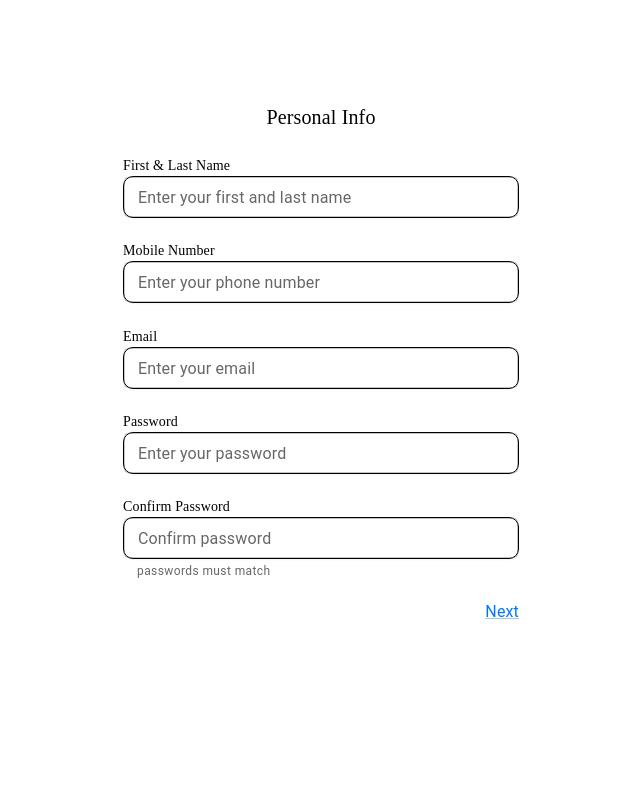
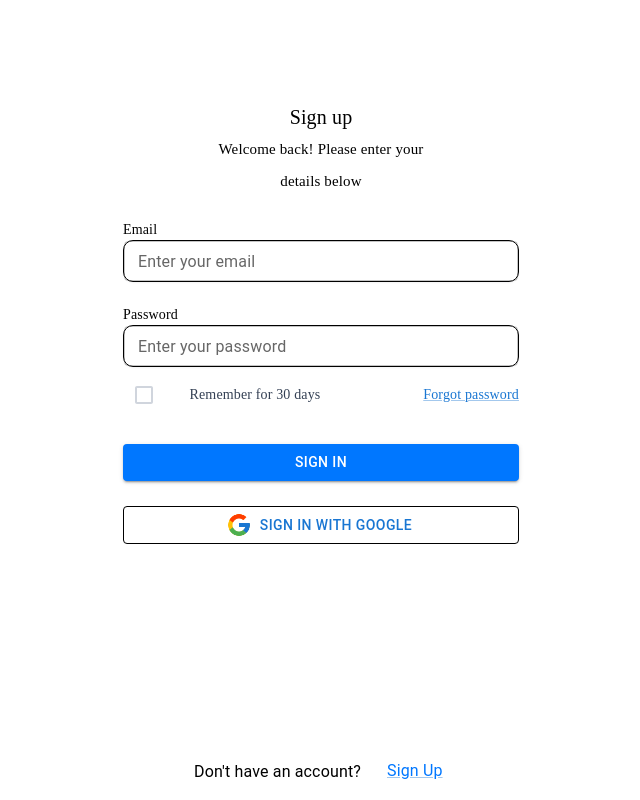
Before and after one commit to jawadparvez/Greenbriar, a React (Create React App) app: page / in a window 1280 px wide. Shown: the top 800 px of the page, without its empty margins (319-959 px from the left). Built offline with nearby package versions, Linux system fonts and the light colour scheme.

Commit message:
added login and signup

```diff
--- a/package.json
+++ b/package.json
@@ -16,7 +16,7 @@
   },
   "scripts": {
     "start": "react-scripts start",
-    "build": "react-scripts build",
+    "build": "set \"CI=false\" && react-scripts build",
     "test": "react-scripts test",
     "eject": "react-scripts eject"
   },
--- a/src/App.js
+++ b/src/App.js
@@ -6,6 +6,7 @@ import Register from './components/Register/Register';
 function App() {
   return (
     <div className="App">
+      <Login/>
      <Register/>
     </div>
   );
--- a/src/components/Login/Login.jsx
+++ b/src/components/Login/Login.jsx
@@ -50,7 +50,7 @@ const Login = () => {
                       <Button fullWidth className='google-button' sx={{ color: 'white', backgroundColor: '#0077FF' }} variant="contained" >Sign In</Button>
         </Typography>
         <Typography>
-                      <Button className='google-button' fullWidth sx={{ borderColor: "black" }} variant="outlined" startIcon={<img className='google-icon' src={Logo}></img>}>Sign In with Google</Button>
+                      <Button className='google-button' fullWidth sx={{ borderColor: "black" }} variant="outlined" startIcon={<img className='google-icon' src={Logo} alt=''></img>}>Sign In with Google</Button>
         </Typography>
 
         <Typography className='already-account'>
--- a/src/components/Register/Register.jsx
+++ b/src/components/Register/Register.jsx
@@ -1,6 +1,6 @@
 import React from 'react'
 import Container from '@mui/material/Container';
-import { Typography, Checkbox, Link, Button } from '@mui/material';
+import { Typography, Link } from '@mui/material';
 import Grid from '@mui/material/Grid';
 import { FormControl, FormHelperText } from '@mui/material'
 import TextField from '@mui/material/TextField';
```
